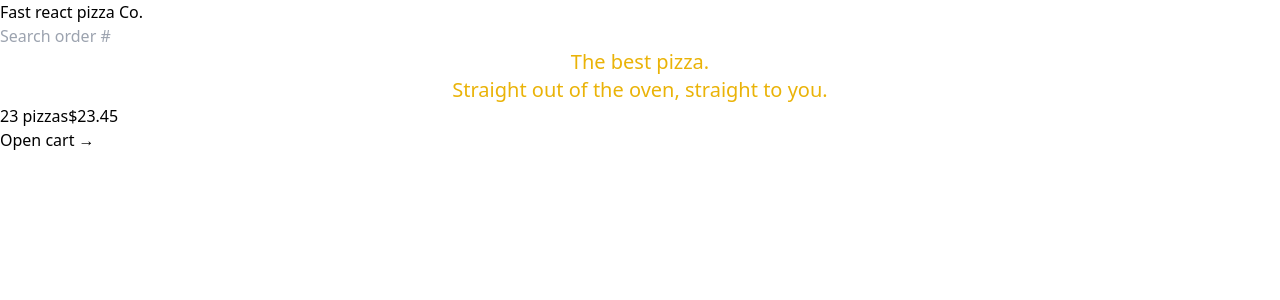
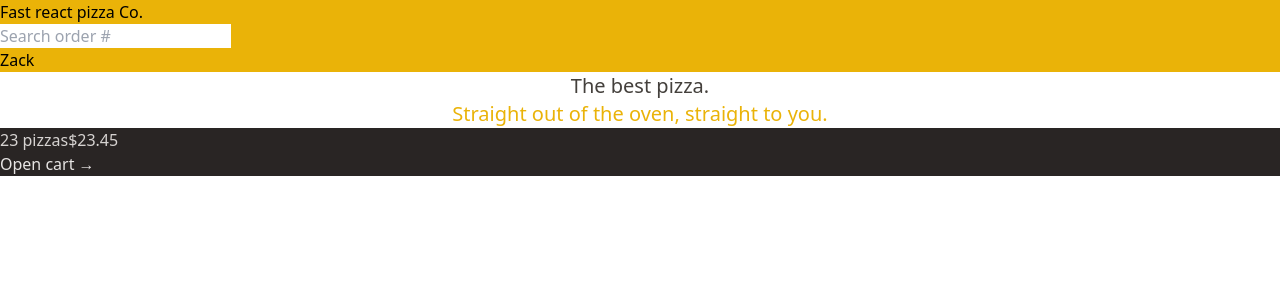
Before and after one commit to zacktam12/PizzaFlow, a React (Vite) app: page / in a window 1280 px wide. Shown: the top 300 px of the page. Built offline with nearby package versions, Linux system fonts and the light colour scheme.

Commit message:
Refactor styles for improved UI consistency

```diff
--- a/src/features/cart/CartOverview.jsx
+++ b/src/features/cart/CartOverview.jsx
@@ -2,8 +2,8 @@
 
 function CartOverview() {
   return (
-    <div>
-      <p>
+    <div className="bg-stone-800 text-stone-200">
+      <p className="text-stone-300">
         <span>23 pizzas</span>
         <span>$23.45</span>
       </p>
--- a/src/ui/Header.jsx
+++ b/src/ui/Header.jsx
@@ -3,9 +3,10 @@
 
 function Header() {
   return (
-    <div>
+    <div className="bg-yellow-500">
       <Link to="./">Fast react pizza Co.</Link>
       <SearchOrder />
+      <p>Zack</p>
     </div>
   );
 }
--- a/src/ui/Home.jsx
+++ b/src/ui/Home.jsx
@@ -1,10 +1,12 @@
 function Home() {
   return (
     <div>
-      <h1 className=" text-yellow-500 text-xl text-center">
+      <h1 className=" text-stone-700 text-xl text-center">
         The best pizza.
         <br />
-        Straight out of the oven, straight to you.
+        <span className="text-yellow-500">
+          Straight out of the oven, straight to you.
+        </span>
       </h1>
     </div>
   );
```
